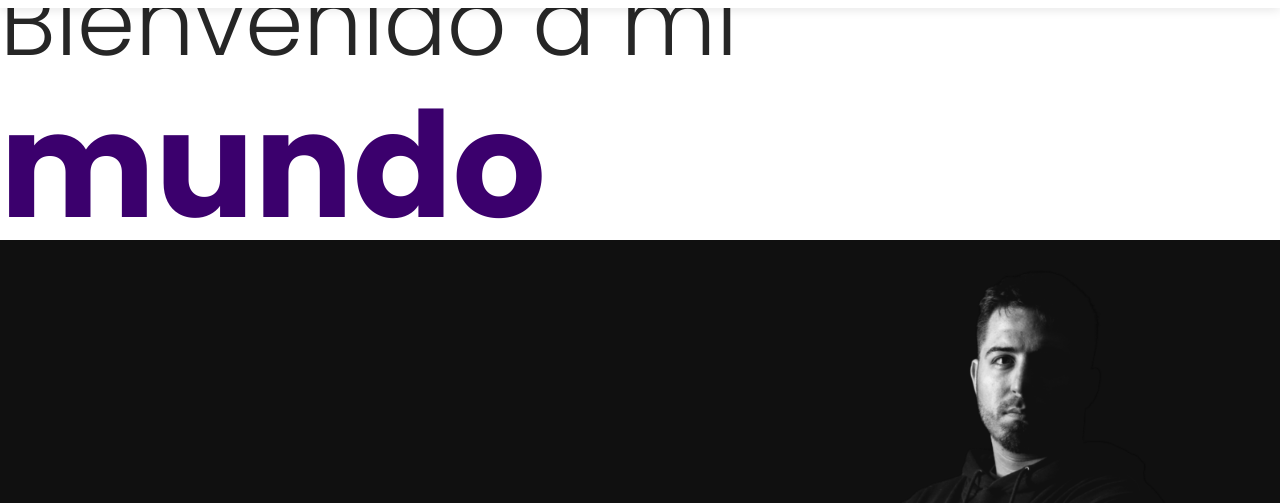
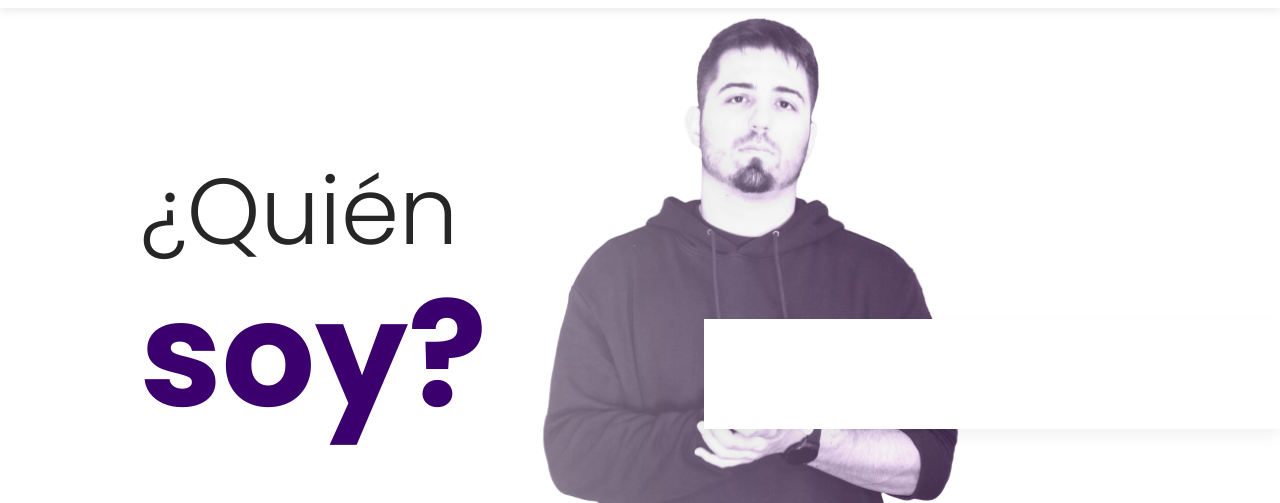
Before and after one commit to guzmantp/PortfolioWeb, a plain HTML site: page src/sobreMi.html in a window 1280 px wide. Shown: the part 47-550 px from the top of the page. Drawn offline with Linux system fonts and the light colour scheme.

Commit message:
UPDATE: quienSoy.html update

```diff
--- a/src/css/sobreMi.css
+++ b/src/css/sobreMi.css
@@ -0,0 +1,57 @@
+.headerContainer {
+    height: 600px;
+    display: flex;
+    border-bottom: #3B006D;
+    border-bottom-style: solid;
+    border-bottom-width: 30px;
+    position: relative;
+}
+
+.headerTextContainer {
+    position: relative;
+    padding-top: 5%;
+    margin: auto;
+    height: auto;
+    width: 1000px;
+    text-align: left;
+}
+
+#fotoMia-Container {
+    position: absolute;
+    height: 600px;
+    width: 1000px;
+    right: 22%;
+}
+
+#cuadroBlanco {
+    background-color: white;
+    box-shadow: 0 7px 15px rgba(0, 0, 0, 0.05);
+    position: absolute;
+    height: 110px;
+    width: 45%;
+    top: 61%;
+    right: 0px;
+
+}
+
+#fotoMiaPrincipal {
+    position: absolute;
+    height: 550px;
+    bottom: 0px;
+    right: 0;
+}
+
+
+
+.headerText-Black {
+
+}
+
+.headerText-BlackPurple {
+}
+
+#quienSoy-Container {
+    height: 1000px;
+    width: 100%;
+
+}
--- a/src/sobreMi.html
+++ b/src/sobreMi.html
@@ -46,14 +46,22 @@
 
         <header class="headerContainer">
 
-            <div id="miMundo-ResaltadoBox"></div>
+            <div id="fotoMia-Container">
+                <img id="fotoMiaPrincipal" src="images/ImagenPrincipal.png" alt="Guzmán Toledano">
+            </div>
+
+            <div id="cuadroBlanco"></div>
 
             <div class="headerTextContainer">
-                <p class="headerText-Black">Bienvenido a mi</p>
-                <h1 class="headerText-Purple">mundo</h1>
+                <p class="headerText-Black">¿Quién</p>
+                <h1 class="headerText-Purple">soy?</h1>
             </div>
 
         </header>
+
+        <div id="quienSoy-Container">
+
+        </div>
 
         <footer>
             <div>
```
